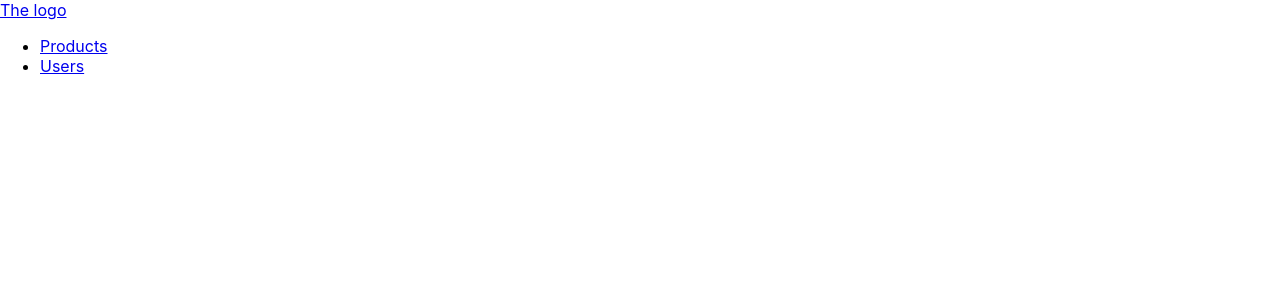
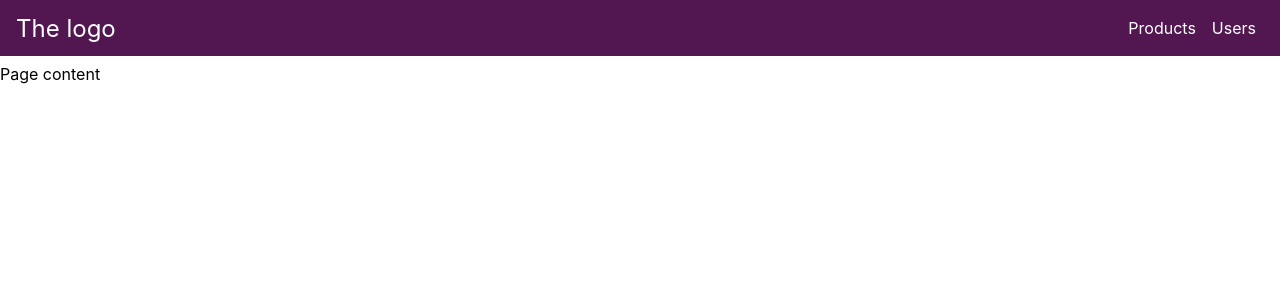
Before and after one commit to alanmaranto/React-Navigation-Bar, a React (Create React App) app: page / in a window 1280 px wide. Shown: the top 300 px of the page. Built offline with nearby package versions, Linux system fonts and the light colour scheme.

Commit message:
style(toolbar): style toolbar

```diff
--- a/src/App.js
+++ b/src/App.js
@@ -1,9 +1,12 @@
-import React from 'react';
-import Toolbar from './components/Toolbar/Toolbar';
+import React from "react";
+import Toolbar from "./components/Toolbar/Toolbar";
 function App() {
   return (
     <div className="App">
       <Toolbar />
+      <main style={{ marginTop: '64px'}}>
+        <p>Page content</p>
+      </main>
     </div>
   );
 }
--- /dev/null
+++ b/src/components/Toolbar/Toolbar.css
@@ -0,0 +1,45 @@
+.toolbar {
+    width: 100%;
+    top: 0;
+    position: fixed;
+    background: #521751;
+    height: 56px;
+}
+
+.toolbar__logo a{
+    color: white;
+    text-decoration: none;
+    font-size: 1.5rem;
+}
+
+.toolbar_navigation-items ul {
+    list-style: none;
+    margin: 0;
+    padding: 0;
+    display: flex;
+}
+
+.toolbar_navigation-items li {
+    padding: 0 0.5em;
+}
+
+.toolbar__navigation {
+    display: flex;
+    align-items: center;
+    height: 100%;
+    padding: 0 1rem;
+}
+
+.toolbar_navigation-items a {
+    color: white;
+    text-decoration: none;
+}
+
+.toolbar_navigation-items a:hover,
+.toolbar_navigation-items a:active {
+    color: #fa923f;
+}
+
+.spacer {
+    flex: 1;
+}
--- a/src/components/Toolbar/Toolbar.js
+++ b/src/components/Toolbar/Toolbar.js
@@ -1,14 +1,22 @@
-import React from 'react';
+import React from "react";
+import "./Toolbar.css";
 
-const Toolbar = props => (
-    <header>
-        <nav>
-            <div></div>
-            <div><a href="/">The logo</a></div>
-            <div>
+const Toolbar = (props) => (
+  <header className="toolbar">
+    <nav className="toolbar__navigation">
+      <div/>
+      <div className="toolbar__logo">
+        <a href="/">The logo</a>
+      </div>
+      <div className="spacer"/>
+      <div className="toolbar_navigation-items">
         <ul>
-                    <li><a href="/">Products</a></li>
-                    <li><a href="/">Users</a></li>
+          <li>
+            <a href="/">Products</a>
+          </li>
+          <li>
+            <a href="/">Users</a>
+          </li>
         </ul>
       </div>
     </nav>
```
Lines whose indentation alone changed are shown as unchanged.
